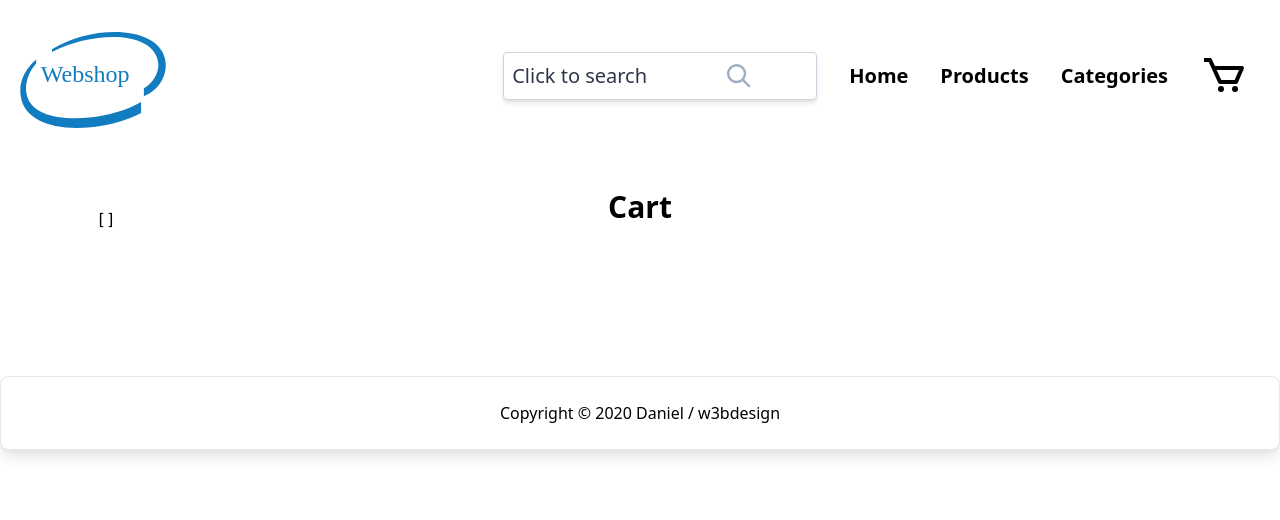
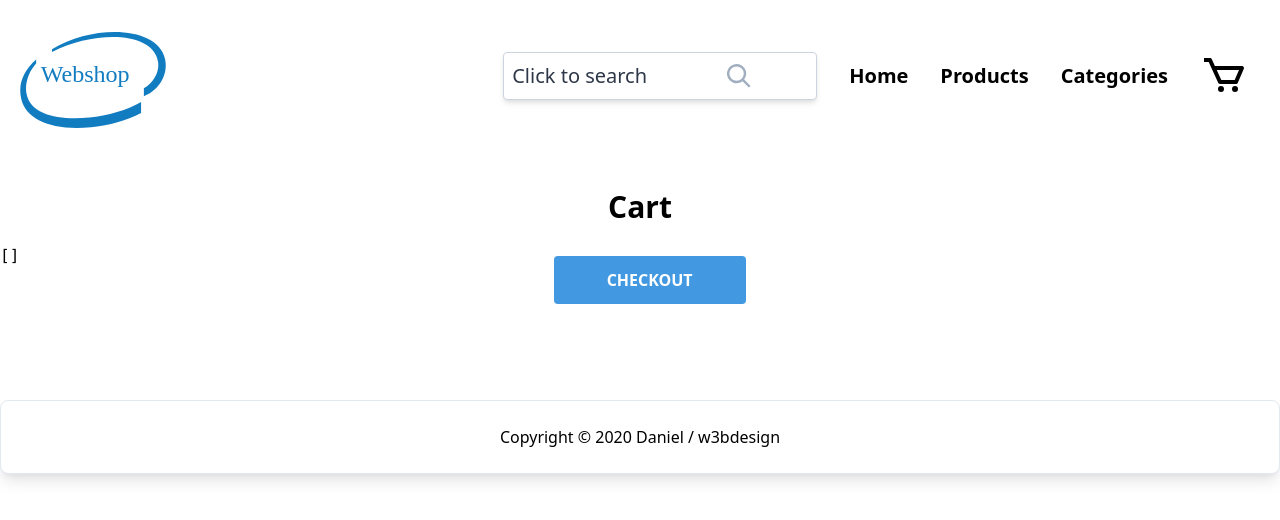
Before and after one commit to enthusiastdev121/woocommerce, a Nuxt app: page /cart in a window 1280 px wide. Shown: the top 520 px of the page. Built offline with nearby package versions, Linux system fonts and the light colour scheme.

Commit message:
Show cart contents on cart page

```diff
--- /dev/null
+++ b/components/Cart/RegularCart.vue
@@ -0,0 +1,25 @@
+<template>
+  <div>
+    <table class="hidden table-auto md:block lg:block xl:block">
+      <thead>
+        <tr>
+          <th class="px-4 py-2" scope="col" />
+          <th class="px-4 py-2" scope="col" />
+          <th class="px-4 py-2" scope="col">Product</th>
+          <th class="px-4 py-2" scope="col">Price</th>
+          <th class="px-4 py-2" scope="col">Quantity</th>
+          <th class="px-4 py-2" scope="col">Total</th>
+        </tr>
+      </thead>
+      <tbody></tbody>
+    </table>
+  </div>
+</template>
+
+<script>
+export default {
+  props: {
+    cart: { type: Array, required: true },
+  },
+}
+</script>
--- a/components/Cart/ShowCartContents.vue
+++ b/components/Cart/ShowCartContents.vue
@@ -1,14 +1,24 @@
 <template>
-  <div class="container mx-auto">
+  <div>
     <h1 class="h-10 p-6 text-3xl font-bold text-center">Cart</h1>
-    <pre>
-          {{ this.$store.state.cart }}
-
-      </pre
-    >
+    <div class="container flex flex-wrap items-center mx-auto">
+      <pre>{{ cartContents }}</pre>
+      <br />
+      <button
+        class="w-48 h-12 px-4 py-2 mx-auto mt-12 font-bold text-white bg-blue-500 rounded hover:bg-blue-800"
+      >
+        CHECKOUT
+      </button>
+    </div>
   </div>
 </template>
 
 <script>
-export default {}
+export default {
+  computed: {
+    cartContents() {
+      return this.$store.state.cart
+    },
+  },
+}
 </script>
```
Also changed, not shown: 1 other file (tests, documents, lock files or other folders).
